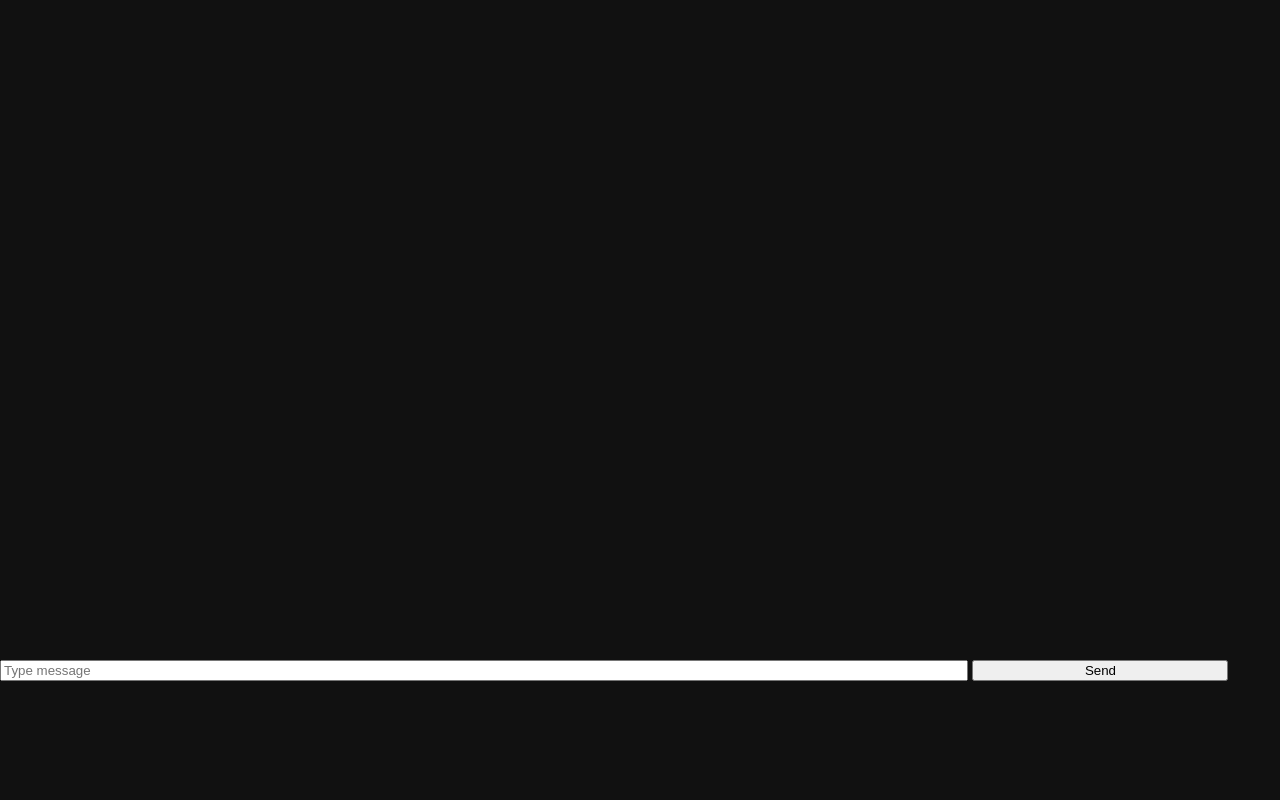
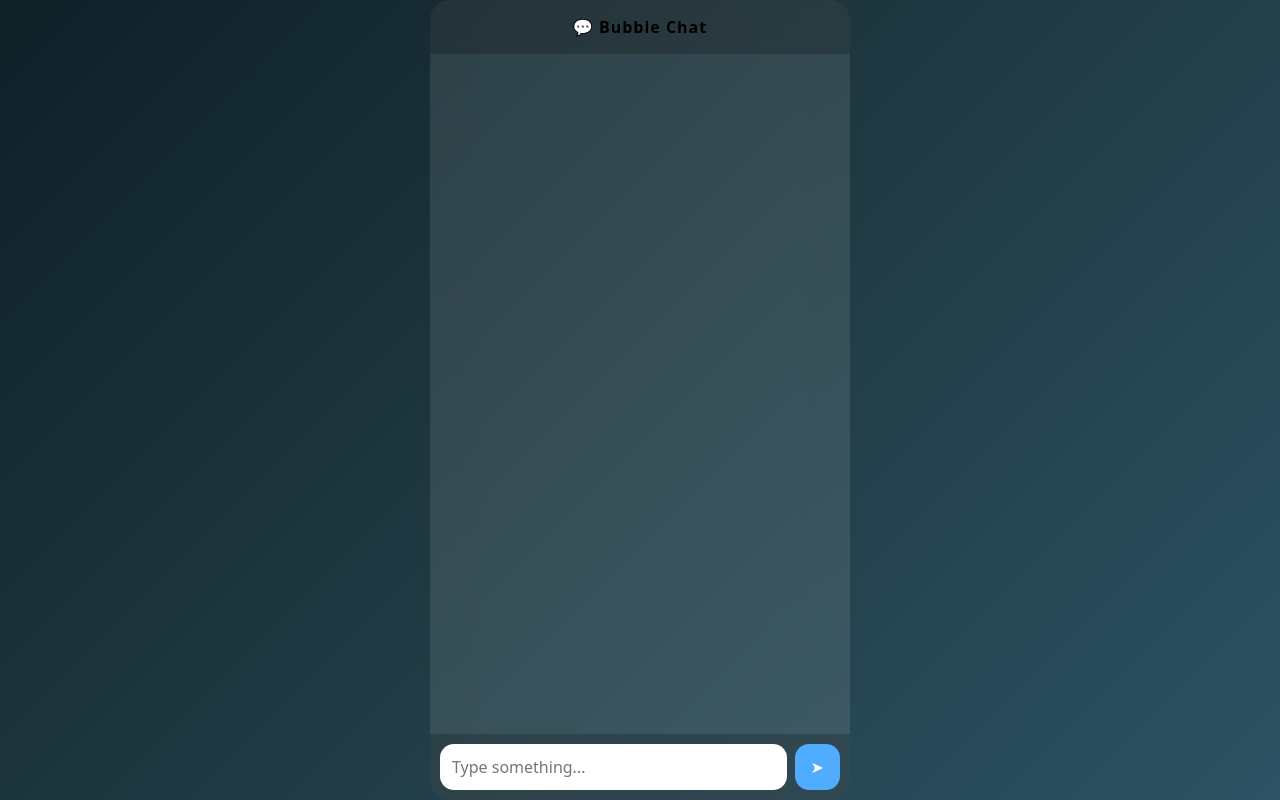
Before and after one commit to EdiBediSus/CapInfo.com, a website: page index.html in a window 1280 px wide. Drawn offline with Linux system fonts and the light colour scheme.

Commit message:
Update index.html

```diff
--- a/index.html
+++ b/index.html
@@ -2,36 +2,124 @@
 <html>
 <head>
 <meta name="viewport" content="width=device-width, initial-scale=1">
+<title>Bubble Chat</title>
+
 <style>
-body { margin:0; font-family:sans-serif; background:#111; color:white }
-#chat { height:80vh; overflow:auto; padding:10px }
-.msg { background:#4af; margin:5px; padding:8px; border-radius:10px }
-input { width:75% }
-button { width:20% }
+* {
+  box-sizing: border-box;
+  font-family: system-ui, -apple-system, BlinkMacSystemFont;
+}
+
+body {
+  margin: 0;
+  background: linear-gradient(135deg, #0f2027, #203a43, #2c5364);
+  height: 100vh;
+  display: flex;
+  justify-content: center;
+  align-items: center;
+}
+
+.app {
+  width: 100%;
+  max-width: 420px;
+  height: 100%;
+  max-height: 800px;
+  background: rgba(255,255,255,0.1);
+  backdrop-filter: blur(20px);
+  border-radius: 20px;
+  display: flex;
+  flex-direction: column;
+  overflow: hidden;
+}
+
+.header {
+  padding: 16px;
+  text-align: center;
+  font-weight: 600;
+  letter-spacing: 1px;
+  background: rgba(0,0,0,0.2);
+}
+
+.messages {
+  flex: 1;
+  padding: 12px;
+  overflow-y: auto;
+}
+
+.bubble {
+  background: rgba(255,255,255,0.85);
+  color: #111;
+  padding: 10px 14px;
+  border-radius: 18px;
+  margin-bottom: 10px;
+  width: fit-content;
+  max-width: 80%;
+  animation: pop 0.25s ease;
+}
+
+@keyframes pop {
+  from { transform: scale(0.9); opacity: 0 }
+  to { transform: scale(1); opacity: 1 }
+}
+
+.input-bar {
+  display: flex;
+  padding: 10px;
+  background: rgba(0,0,0,0.2);
+}
+
+input {
+  flex: 1;
+  padding: 12px;
+  border-radius: 14px;
+  border: none;
+  outline: none;
+  font-size: 16px;
+}
+
+button {
+  margin-left: 8px;
+  padding: 12px 16px;
+  border-radius: 14px;
+  border: none;
+  background: #4facfe;
+  color: white;
+  font-size: 16px;
+}
 </style>
 </head>
+
 <body>
 
-<div id="chat"></div>
-<input id="text" placeholder="Type message">
-<button onclick="send()">Send</button>
+<div class="app">
+  <div class="header">💬 Bubble Chat</div>
+  <div id="messages" class="messages"></div>
+  <div class="input-bar">
+    <input id="text" placeholder="Type something..." />
+    <button onclick="send()">➤</button>
+  </div>
+</div>
 
 <script>
 const ws = new WebSocket("wss://capinfo-com.onrender.com");
-const chat = document.getElementById("chat");
+const messages = document.getElementById("messages");
+const input = document.getElementById("text");
+
+ws.onopen = () => console.log("✅ Connected");
+ws.onerror = e => console.error("❌ WS error", e);
 
 ws.onmessage = (e) => {
   const div = document.createElement("div");
-  div.className = "msg";
+  div.className = "bubble";
   div.textContent = e.data;
-  chat.appendChild(div);
-  chat.scrollTop = chat.scrollHeight;
+  messages.appendChild(div);
+  messages.scrollTop = messages.scrollHeight;
 };
 
 function send() {
-  if (text.value.trim() !== "") {
-    ws.send(text.value);
-    text.value = "";
+  if (input.value.trim()) {
+    ws.send(input.value);
+    input.value = "";
   }
 }
 </script>
```
